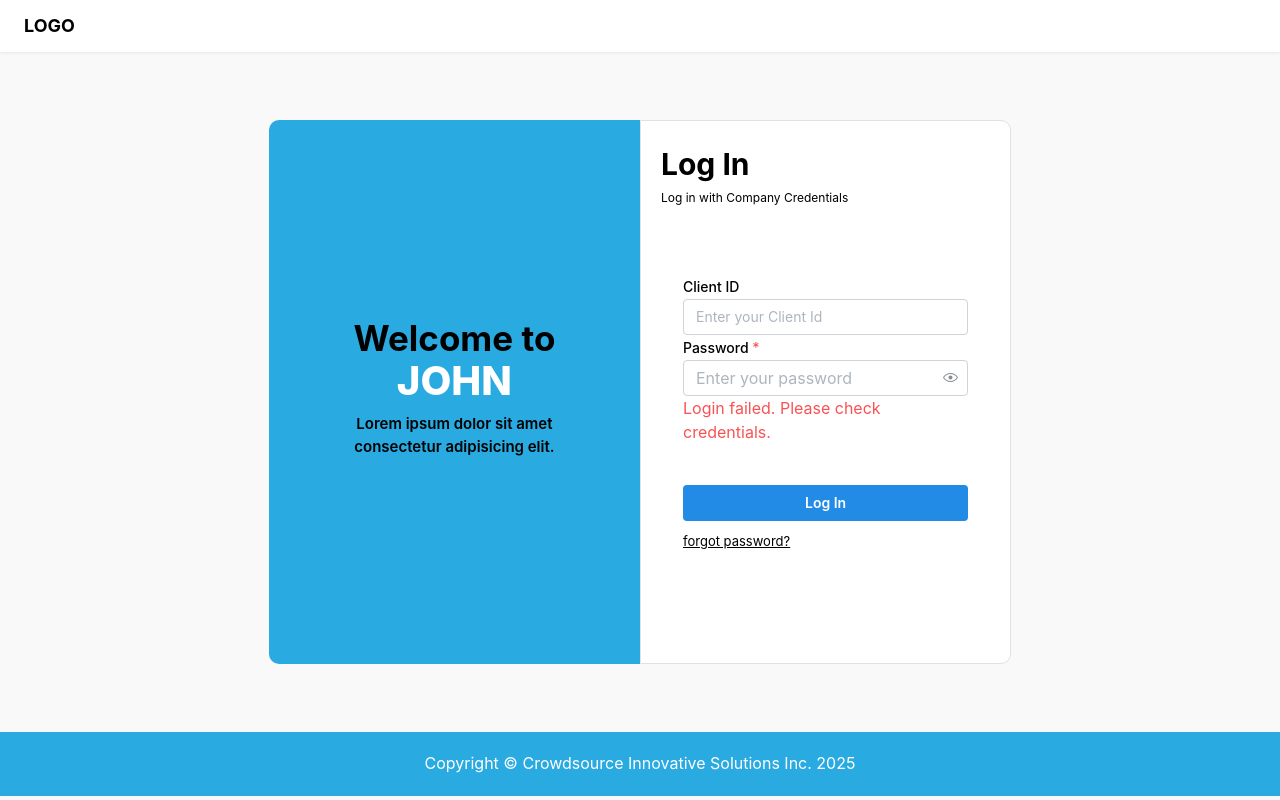
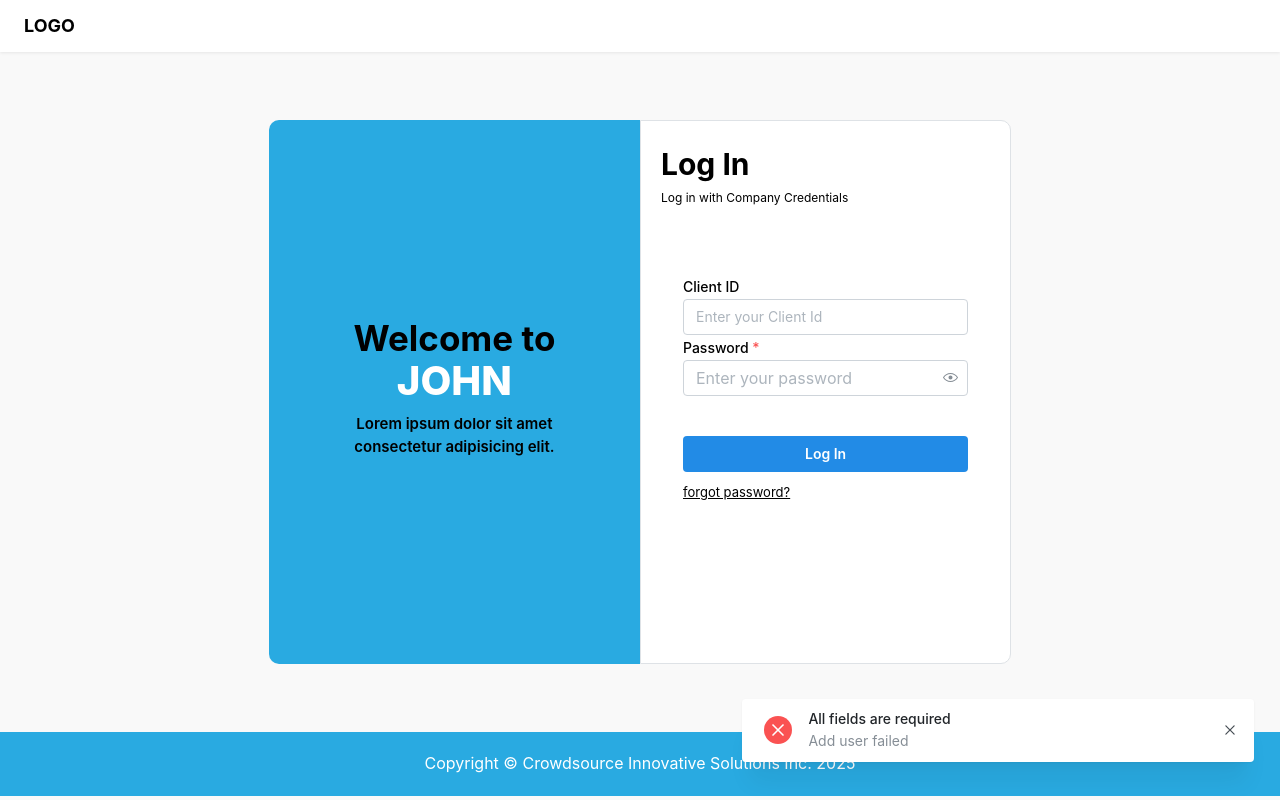
Before and after one commit to CSIhelp/Stewrd_CalamansiPie, a React (Vite) app in the folder client/: page / in a window 1280 px wide. Both pictures are taken after a click on the button "Log In". Built offline with nearby package versions, Linux system fonts and the light colour scheme; no server answers.

Commit message:
log in fiields validation

```diff
--- a/client/src/pages/LogIn/LogIn.tsx
+++ b/client/src/pages/LogIn/LogIn.tsx
@@ -20,6 +20,8 @@ import DeactivatedAccountModal from "../../components/DeactivatedAccount/Deactiv
 
 import ForgotUserModal from "../../components/ForgotPassword/ForgotPasswordModal";
 import { useSession } from "../../hooks/useSession";
+import { notifications } from "@mantine/notifications";
+import { IconX, IconCheck, IconWeight } from "@tabler/icons-react";
 
 function LogIn() {
   const navigate = useNavigate();
@@ -38,6 +40,18 @@ function LogIn() {
 
   const handleLogIn = async () => {
     setError("");
+
+
+  if (!clientId || !password ) {
+      notifications.show({
+        title: "All fields are required",
+        message: `Add user failed`,
+        color: "red",
+        icon: <IconX size={20} />,
+      });
+      return;
+    }
+
     setLoading(true); // start loading
     try {
       const res = await axios.post(
```
